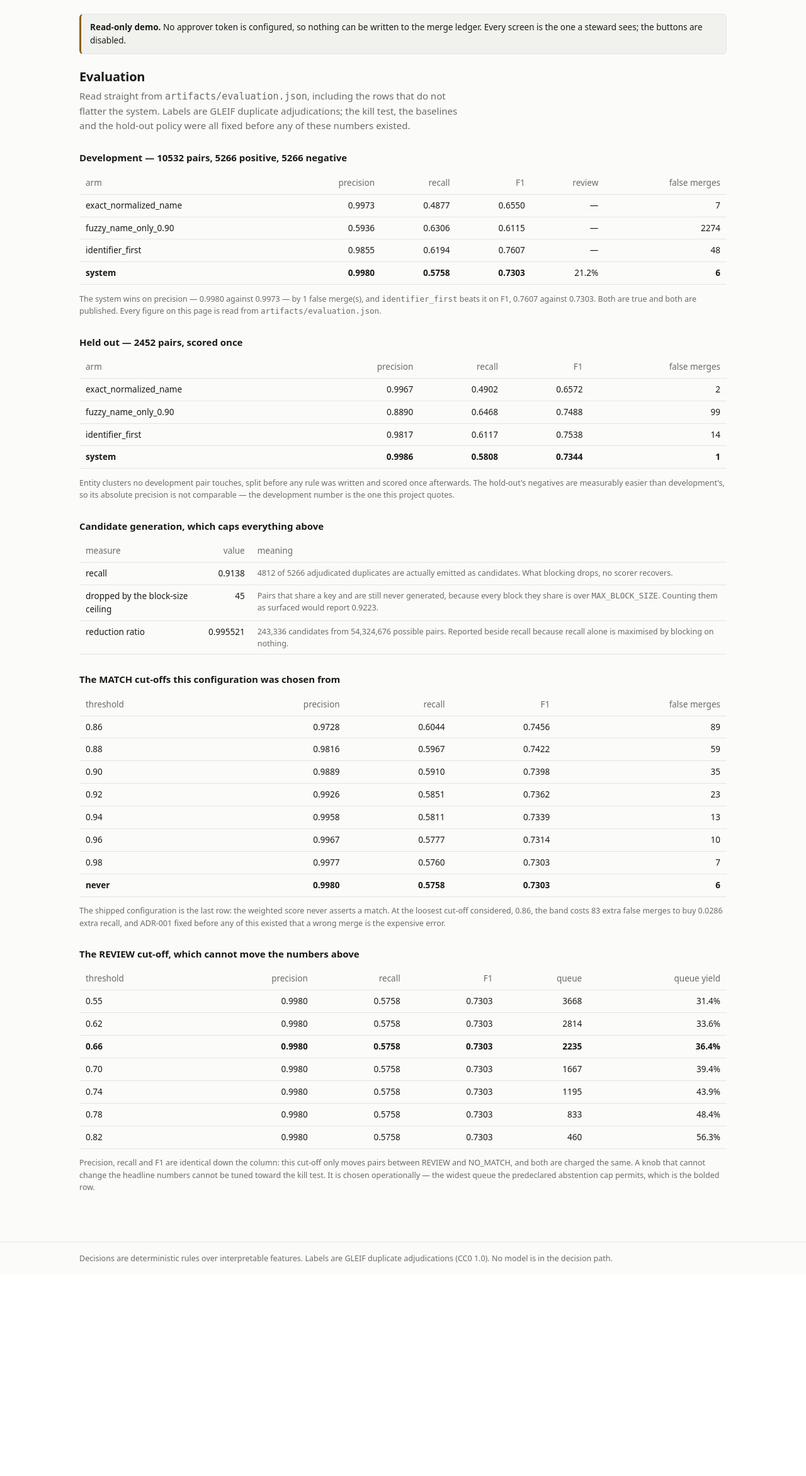
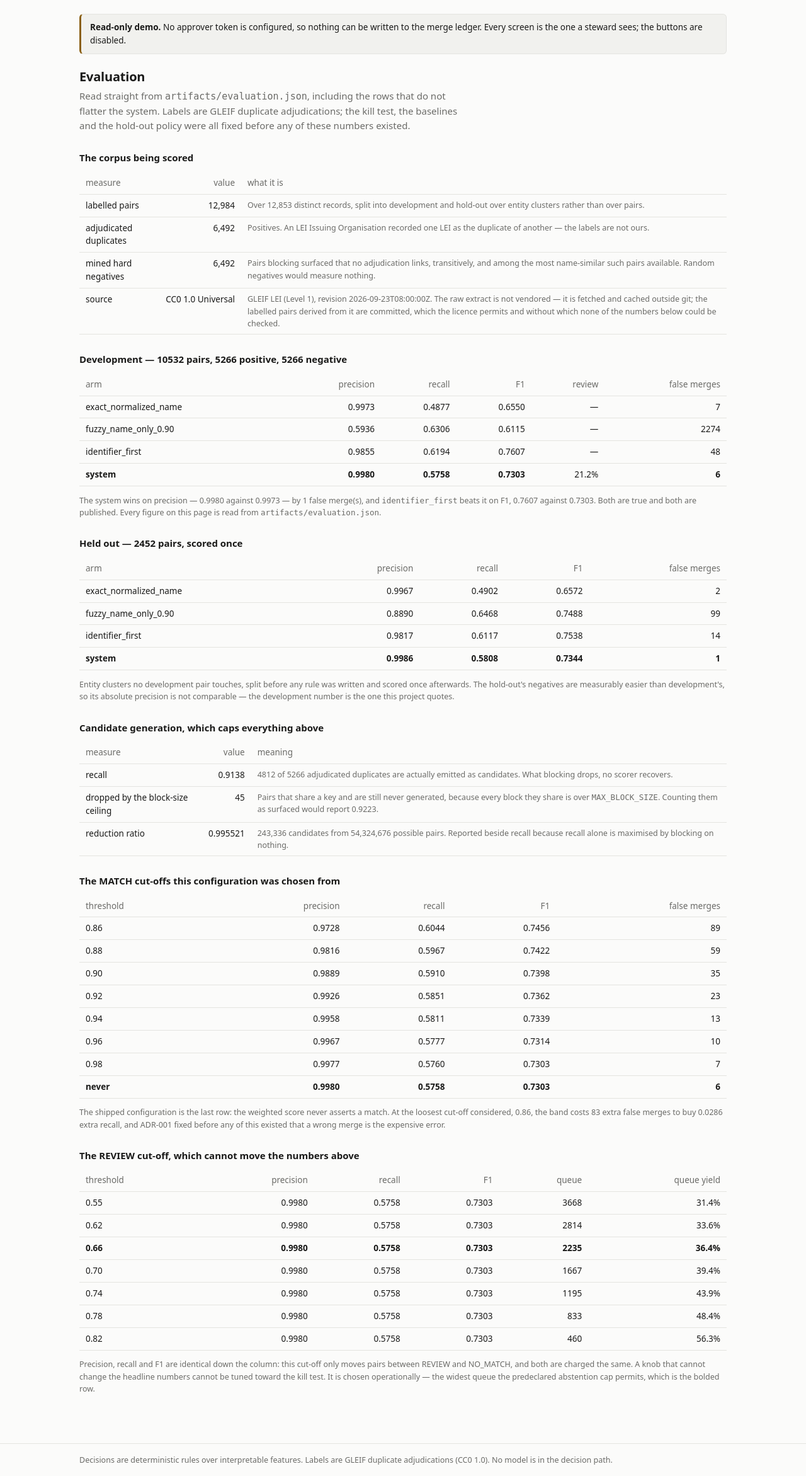
Before and after one commit to tair800/counterparty-resolver, a FastAPI app: page /evaluation in a window 1280 px wide. Shown: the part 71-2414 px from the top of the page at 63% size. Before the commit the page ends 2076 px from the top, so only its background shows below. Run offline with FastAPI, Linux system fonts and the light colour scheme.

Commit message:
feat: the evaluation screen shows the corpus it is scoring, not only its halves

```diff
--- a/artifacts/evaluation.json
+++ b/artifacts/evaluation.json
@@ -1,6 +1,20 @@
 {
- "generated_at": "2026-09-23T22:13:53+00:00",
+ "generated_at": "2026-09-24T06:27:20+00:00",
  "corpus_revision": "2026-09-23T08:00:00Z",
+ "corpus": {
+  "pairs": 12984,
+  "positives": 6492,
+  "negatives": 6492,
+  "distinct_records": 12853,
+  "sources": [
+   {
+    "name": "GLEIF LEI (Level 1)",
+    "licence": "CC0 1.0 Universal",
+    "revision": "2026-09-23T08:00:00Z",
+    "vendored": false
+   }
+  ]
+ },
  "thresholds": {
   "match": null,
   "no_match": 0.66
--- a/src/counterparty_resolver/api/templates/evaluation.html
+++ b/src/counterparty_resolver/api/templates/evaluation.html
@@ -10,6 +10,36 @@
   the system. Labels are GLEIF duplicate adjudications; the kill test, the baselines and the
   hold-out policy were all fixed before any of these numbers existed.
 </p>
+
+{% set corpus = evaluation.corpus %}
+<h2>The corpus being scored</h2>
+<table>
+  <tr><th>measure</th><th class="num">value</th><th>what it is</th></tr>
+  <tr>
+    <td>labelled pairs</td><td class="num">{{ '{:,}'.format(corpus.pairs) }}</td>
+    <td class="meta">Over {{ '{:,}'.format(corpus.distinct_records) }} distinct records, split into
+      development and hold-out over entity clusters rather than over pairs.</td>
+  </tr>
+  <tr>
+    <td>adjudicated duplicates</td><td class="num">{{ '{:,}'.format(corpus.positives) }}</td>
+    <td class="meta">Positives. An LEI Issuing Organisation recorded one LEI as the duplicate of
+      another — the labels are not ours.</td>
+  </tr>
+  <tr>
+    <td>mined hard negatives</td><td class="num">{{ '{:,}'.format(corpus.negatives) }}</td>
+    <td class="meta">Pairs blocking surfaced that no adjudication links, transitively, and among
+      the most name-similar such pairs available. Random negatives would measure nothing.</td>
+  </tr>
+  {% for source in corpus.sources %}
+  <tr>
+    <td>source</td><td class="num">{{ source.licence }}</td>
+    <td class="meta">{{ source.name }}, revision {{ source.revision }}. The raw extract is
+      {{ 'vendored' if source.vendored else 'not vendored — it is fetched and cached outside git' }};
+      the labelled pairs derived from it are committed, which the licence permits and without which
+      none of the numbers below could be checked.</td>
+  </tr>
+  {% endfor %}
+</table>
 
 <h2>Development — {{ dev.pairs }} pairs, {{ dev.positives }} positive, {{ dev.negatives }} negative</h2>
 <table>
```
Also changed, not shown: PROJECT_STATUS.md (+2 -2 lines), scripts/evaluate.py (+11 -0 lines), scripts/plant_breaches.py (+10 -0 lines), tests/test_api.py (+28 -0 lines), README.md.
